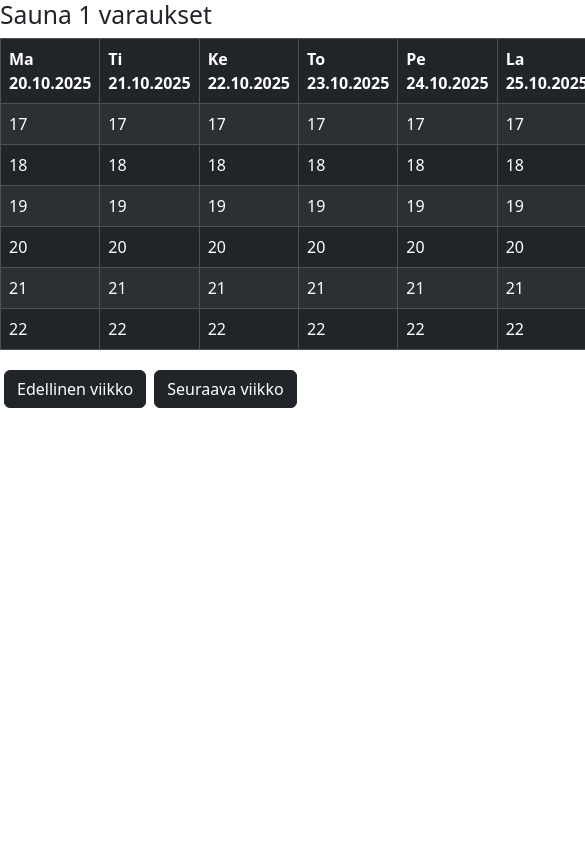
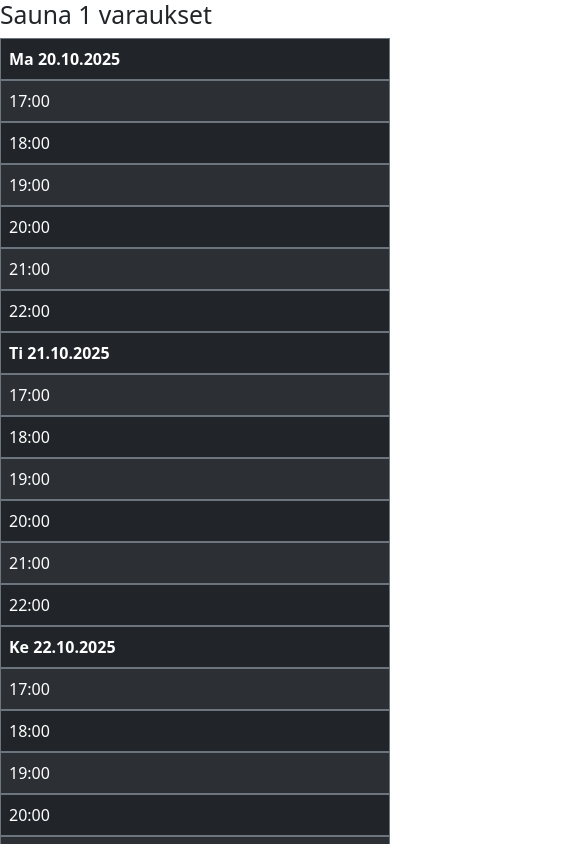
Before and after one commit to Samapa1/SaunaApp-Frontend, a React app in the folder Frontend/: page /sauna1 in a window 390 px wide. Shown: the top 844 px of the page, 585 px wide, since content can reach past the window. Built offline with nearby package versions, Linux system fonts and the light colour scheme; the HTML template or start-up script is replaced by a standard one.

Commit message:
responsive reservation table

```diff
--- a/Frontend/src/components/Calendar.tsx
+++ b/Frontend/src/components/Calendar.tsx
@@ -1,28 +1,27 @@
 import React, { useState } from 'react'
 import 'bootstrap/dist/css/bootstrap.min.css'
-import { Table, Button  } from 'react-bootstrap'
+import { Button } from 'react-bootstrap'
 import { DateTime } from "luxon";
+import ReservationDayTable from './ReservationDayTable';
 
 interface Props {
   sauna: string
 }
 
+const DAYS_IN_WEEK = 7
+
 const Calendar = ({sauna}: Props) => {
-    const [currentDate, setCurrentDate ] = useState<DateTime<true> | null>(DateTime.now().startOf('week'))
+    const [currentDate, setCurrentDate ] = useState<DateTime<true>>(DateTime.now().startOf('week'))
     const weekdays = ['Ma', 'Ti', 'Ke', 'To', 'Pe', 'La', 'Su']
-    const timeslots = ['17', '18', '19', '20', '21', '22']
-    let count = -1
     console.log(currentDate)
 
     const dateFormatter = (count: number) => {
-        if (currentDate) {
         const dateNow = currentDate.plus({days: count}).toString()
         const date = DateTime.fromISO(dateNow)
         const shortForm = date.toISODate()
         const datepParts = shortForm?.split('-')
         const formattedDate = datepParts?.reverse().join('.')
         return formattedDate
-        }
     }
 
     const handleClickNext = async (event: React.SyntheticEvent) => {
@@ -42,36 +41,15 @@ const Calendar = ({sauna}: Props) => {
     return (
         <>
         <h2>{sauna} varaukset</h2>
-        <Table striped bordered hover variant="dark">
-            <thead>
-                <tr>
-                    {weekdays.map(d => {
-                            count += 1
-                            return (<th key={d} scope="col">{`${d} ${dateFormatter(count)}`}</th>)
-                        },
-                    )}
-                </tr>
-            </thead>
-            <tbody>
-            {
-                timeslots.map(t => {
-                     return (
-                        <tr key= {t}>
-                            <td>{t}</td>
-                            <td>{t}</td>
-                            <td>{t}</td>
-                            <td>{t}</td>
-                            <td>{t}</td>
-                            <td>{t}</td>
-                            <td>{t}</td>
-                        </tr>
-                    )
-                })
-            }
-            </tbody>
-        </Table>
+        <div className="d-flex flex-column flex-md-row">
+            {Array.from({ length: DAYS_IN_WEEK }).map((_, index) => {
+                return <ReservationDayTable key={index} date={`${weekdays[index]} ${dateFormatter(index) ?? "?"}`} />
+            })}
+        </div>
+
         <Button className="m-1" variant="dark" onClick={handleClickPrevious}>Edellinen viikko</Button>
         <Button className="m-1" variant="dark" onClick={handleClickNext}>Seuraava viikko</Button>
+
         </>
     )
 }
--- /dev/null
+++ b/Frontend/src/components/ReservationDayTable.tsx
@@ -0,0 +1,23 @@
+import React from "react";
+import { Container, Row } from "react-bootstrap";
+
+const FIRST_HOUR = 17;
+const LAST_HOUR = 22;
+
+function ReservationDayTable(props: { date: string }) {
+    return (
+        <Container fluid>
+            <Row className="p-2 border border-secondary" style={{ color: 'white', fontWeight: 'bold', backgroundColor: "#212529" }}>{props.date}</Row>
+            {Array.from({ length: LAST_HOUR - FIRST_HOUR + 1 }, (_, index) => {
+                const hour = FIRST_HOUR + index;
+                return (
+                    <Row className="p-2 border border-secondary" style={{ color: 'white', backgroundColor: hour % 2 === 0 ? "#212529" : "#2c3034" }} key={hour}>
+                        {hour}:00
+                    </Row>
+                );
+            })}
+        </Container>
+    )
+}
+
+export default ReservationDayTable;
```
Lines whose indentation alone changed are shown as unchanged.
